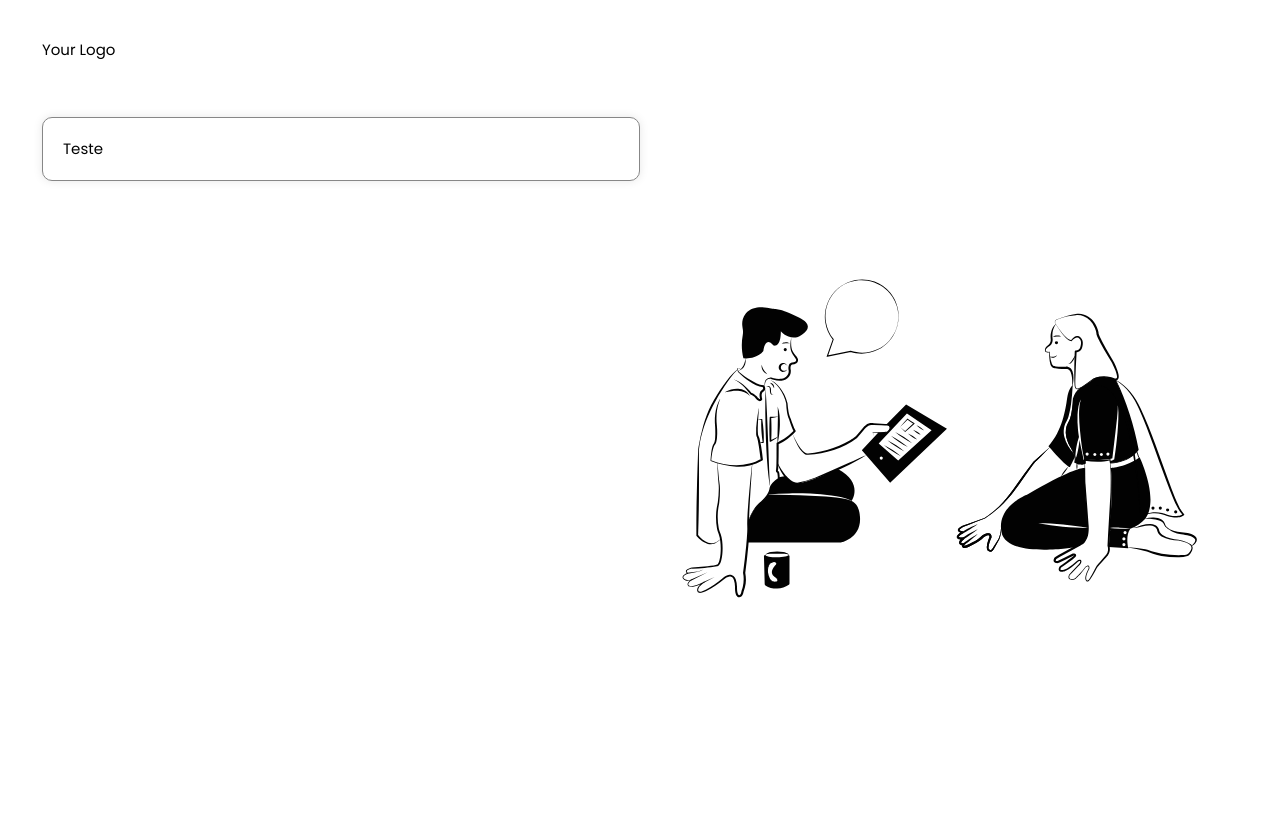
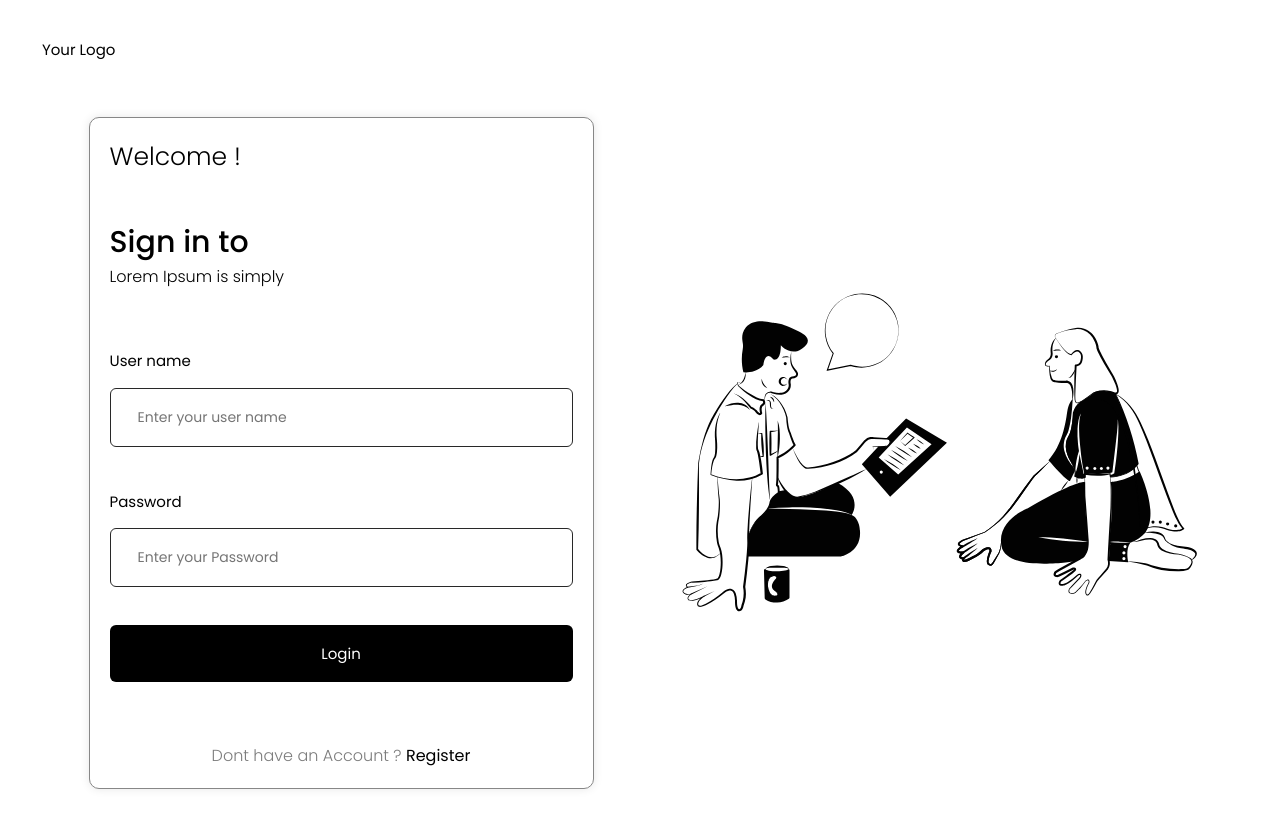
Before and after one commit to fullstack-overkill/crud-da-alegria, an Angular app in the folder cliente/: page /auth/login in a window 1280 px wide. Before the commit the page ends 800 px from the top, so only its background shows below. Built offline with nearby package versions, Linux system fonts and the light colour scheme.

Commit message:
feat(wp): formulario de login

```diff
--- a/cliente/src/app/pages/auth/login/login.component.html
+++ b/cliente/src/app/pages/auth/login/login.component.html
@@ -2,7 +2,39 @@
   <div class="row-1">Your Logo</div>
   <div class="row-2">
     <div class="coll-1">
-      <div class="card">Teste</div>
+      <div class="card">
+        <div class="header">
+          <h3 class="welcome">Welcome !</h3>
+          <h1 class="title">Sign in to </h1>
+          <h1 class="text">Lorem Ipsum is simply</h1>
+        </div>
+        <div class="form-inputs">
+          <div class="input-group">
+            <div class="input-name">User name</div>
+            <input
+              type="text"
+              class="input"
+              placeholder="Enter your user name"
+              aria-label="Username"
+            />
+          </div>
+          <div class="input-group">
+            <div class="input-name">Password</div>
+            <input
+              type="password"
+              class="input"
+              placeholder="Enter your Password"
+              aria-label="Password"
+            />
+          </div>
+        </div>
+        <div class="submit-container">
+          <button class="button button-fill">Login</button>
+        </div>
+        <div class="message">
+          Dont have an Account ? <strong>Register</strong>
+        </div>
+      </div>
     </div>
     <div class="coll-2">
       <img
@@ -10,6 +42,7 @@
         role="img"
         alt="Duas pessoas conversando"
         aria-label="Duas pessoas conversando"
+        draggable="false"
       />
     </div>
   </div>
--- a/cliente/src/app/pages/auth/login/login.component.sass
+++ b/cliente/src/app/pages/auth/login/login.component.sass
@@ -3,6 +3,51 @@
   flex-direction: column
   flex: 1
 
+/* TODO: Extrair css em componentes menores
+.input-group
+  display: flex
+  flex-direction: column
+  .input-name
+    font-size: 16
+    margin: 0px 0px 15px 0px
+
+.input
+  -webkit-appearance: none
+  -moz-appearance: none
+  appearance: none
+  border: none
+  padding: 0
+  margin: 0
+  background: none
+  box-shadow: none
+
+  /* Se desejar remover todos os estilos de fonte e cor */
+  font: inherit
+  color: inherit
+
+  /* Se desejar remover as bordas de foco */
+  outline: none
+
+  border: 0.6px solid #282828
+
+  width: 100%
+  height: 59px
+  padding: 0px 27px 0px 27px
+  border-radius: 6px
+  font-size: 14px
+
+.button
+  width: 100%
+  height: 57px
+
+.button-fill
+  background-color: #000000
+  border: none
+  border-radius: 6px
+  color: #FFFFFF
+  cursor: pointer
+
+/* Css da pagina */
 .app-login
   flex: 1
   display: grid
@@ -21,7 +66,9 @@
 
     .coll-1
       min-height: 0px
-
+      display: flex
+      align-content: center
+      justify-content: center
       .card
         display: flex
         flex-direction: column
@@ -30,9 +77,46 @@
         border-radius: 10px
         box-shadow: 0px 0px 10px 0px rgba(0, 0, 0, 0.1)
         padding: 20px 20px 20px 20px
+        width: 100%
+        max-width: 505px
+        height: min-content
+
+        .form-inputs
+          display: flex
+          flex-direction: column
+          gap: 44px
+        .header
+          margin: 0px 0px 61px 0px
+
+          .welcome
+            font-weight: 300
+            font-size: 25px
+            margin: 0px 0px 45px 0px
+          .title
+            font-weight: 500
+            font-size: 31
+            margin: 0px
+          .text
+            font-weight: 300
+            font-size: 16px
+            margin: 0px
+
+        .submit-container
+          margin: 38px 0px 0px 0px
+        .message
+          margin-top: 62px
+          text-align: center
+          font-size: 16px
+          font-weight: 300
+          color: #7D7D7D
+          cursor: pointer
+          strong
+            color: #000000
 
     .coll-2
       display: flex
       justify-content: center
       align-items: center
       min-height: 0px
+      img
+        user-drag: none
--- a/cliente/src/index.html
+++ b/cliente/src/index.html
@@ -11,6 +11,9 @@
       href="https://fonts.googleapis.com/css2?family=Poppins:ital,wght@0,100;0,200;0,300;0,400;0,500;0,600;0,700;0,800;0,900;1,100;1,200;1,300;1,400;1,500;1,600;1,700;1,800;1,900&display=swap"
       rel="stylesheet"
     />
+    <link href="https://fonts.googleapis.com/icon?family=Material+Icons"
+      rel="stylesheet">
+
   </head>
   <body>
     <app-root></app-root>
```
